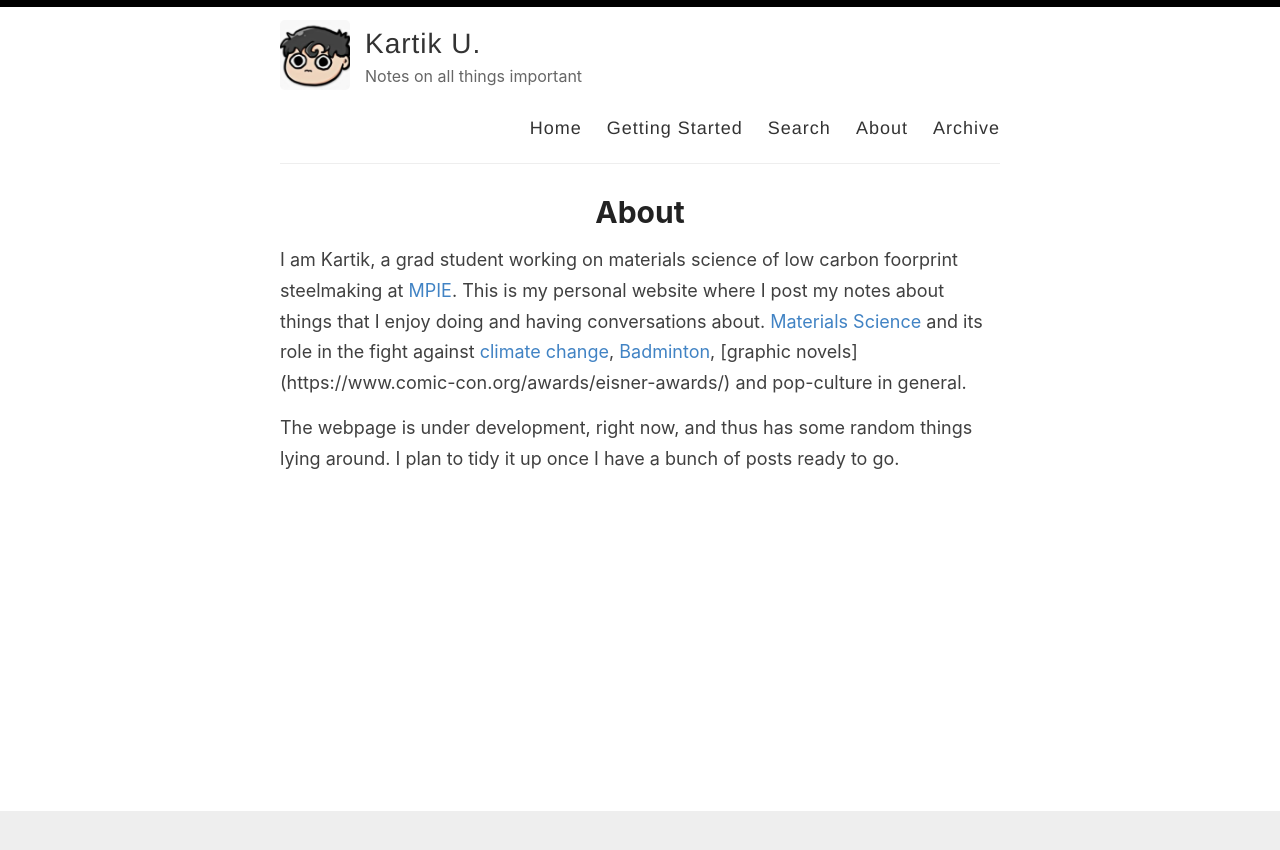
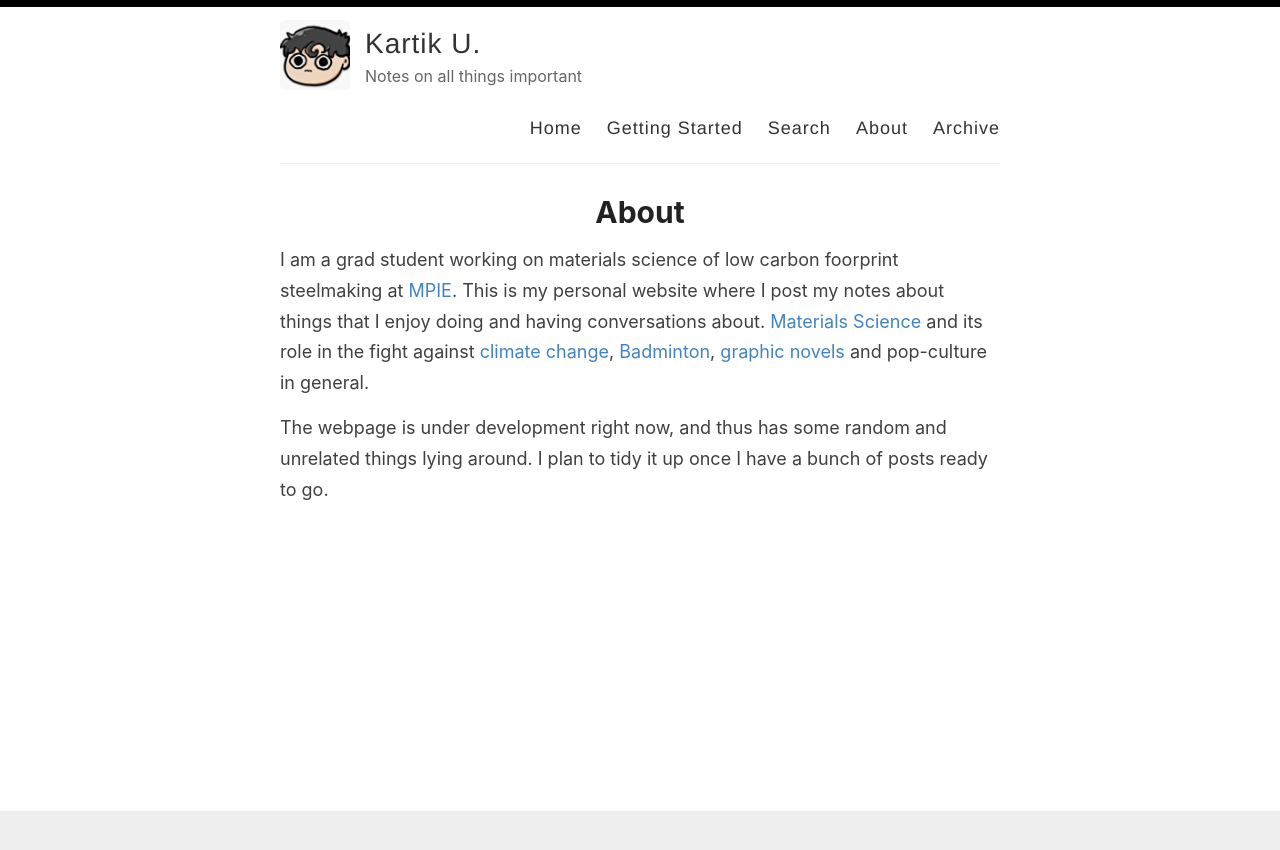
Before and after one commit to u-kartik/kartiku.github.io, a Jekyll site: the page built from _pages/about.md, in a window 1280 px wide. Shown: the top 850 px of the page. Built offline with Jekyll 4.4.1, drawn with Linux system fonts in a browser that asks for light colours.

Commit message:
Updated the about page 08-11-2023

```diff
--- a/_pages/about.md
+++ b/_pages/about.md
@@ -4,10 +4,10 @@ title: About
 permalink: /about/
 ---
 
-I am Kartik, a grad student working on materials science of low carbon foorprint steelmaking at [MPIE](https://www.mpie.de/2281/en).
-    This is my personal website where I post my notes about things that I enjoy doing and having conversations about. [Materials Science](https://pubs.acs.org/doi/full/10.1021/acs.chemrev.2c00799) and its role in the fight against [climate change](https://www.un.org/en/climatechange/what-is-climate-change), [Badminton](https://youtu.be/rJoxacnxQZs?si=50DHI1ghCkBkJh_0), [graphic novels] (https://www.comic-con.org/awards/eisner-awards/) and pop-culture in general.
+I am a grad student working on materials science of low carbon foorprint steelmaking at [MPIE](https://www.mpie.de/2281/en).
+    This is my personal website where I post my notes about things that I enjoy doing and having conversations about. [Materials Science](https://pubs.acs.org/doi/full/10.1021/acs.chemrev.2c00799) and its role in the fight against [climate change](https://www.un.org/en/climatechange/what-is-climate-change), [Badminton](https://youtu.be/rJoxacnxQZs?si=50DHI1ghCkBkJh_0), [graphic novels](https://www.comic-con.org/awards/eisner-awards/) and pop-culture in general.
 
-The webpage is under development, right now, and thus has some random things lying around. I plan to tidy it up once I have a bunch of posts ready to go.
+The webpage is under development right now, and thus has some random and unrelated things lying around. I plan to tidy it up once I have a bunch of posts ready to go.
 
 
 <!-- [Reverie](https://github.com/amitmerchant1990/reverie) is a Jekyll theme which is simple and opinionated. It's actually a fork of [jekyll-now](https://github.com/barryclark/jekyll-now) with some additional features and personal touches which I've implemented to suit my needs for [my blog](https://www.amitmerchant.com).
```
